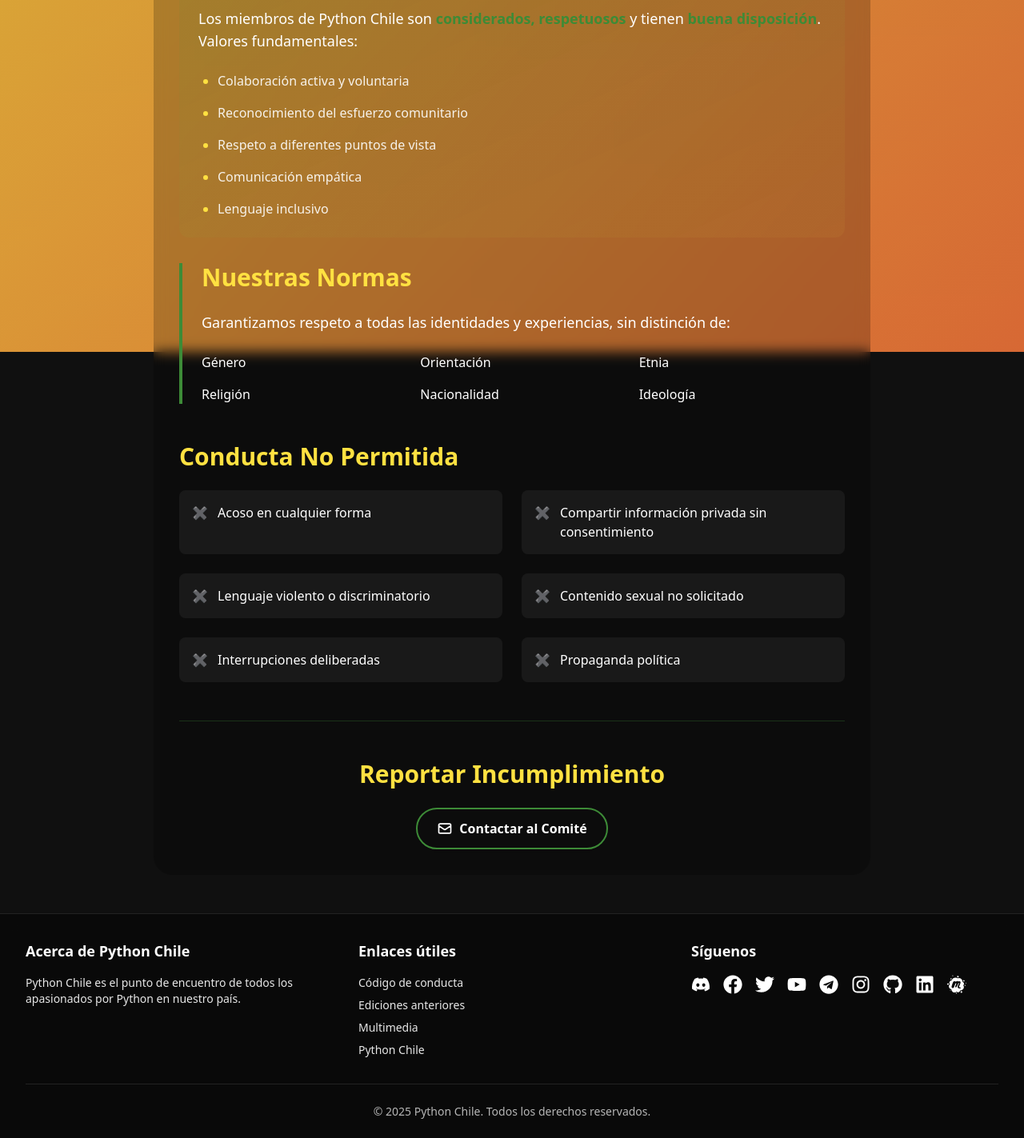
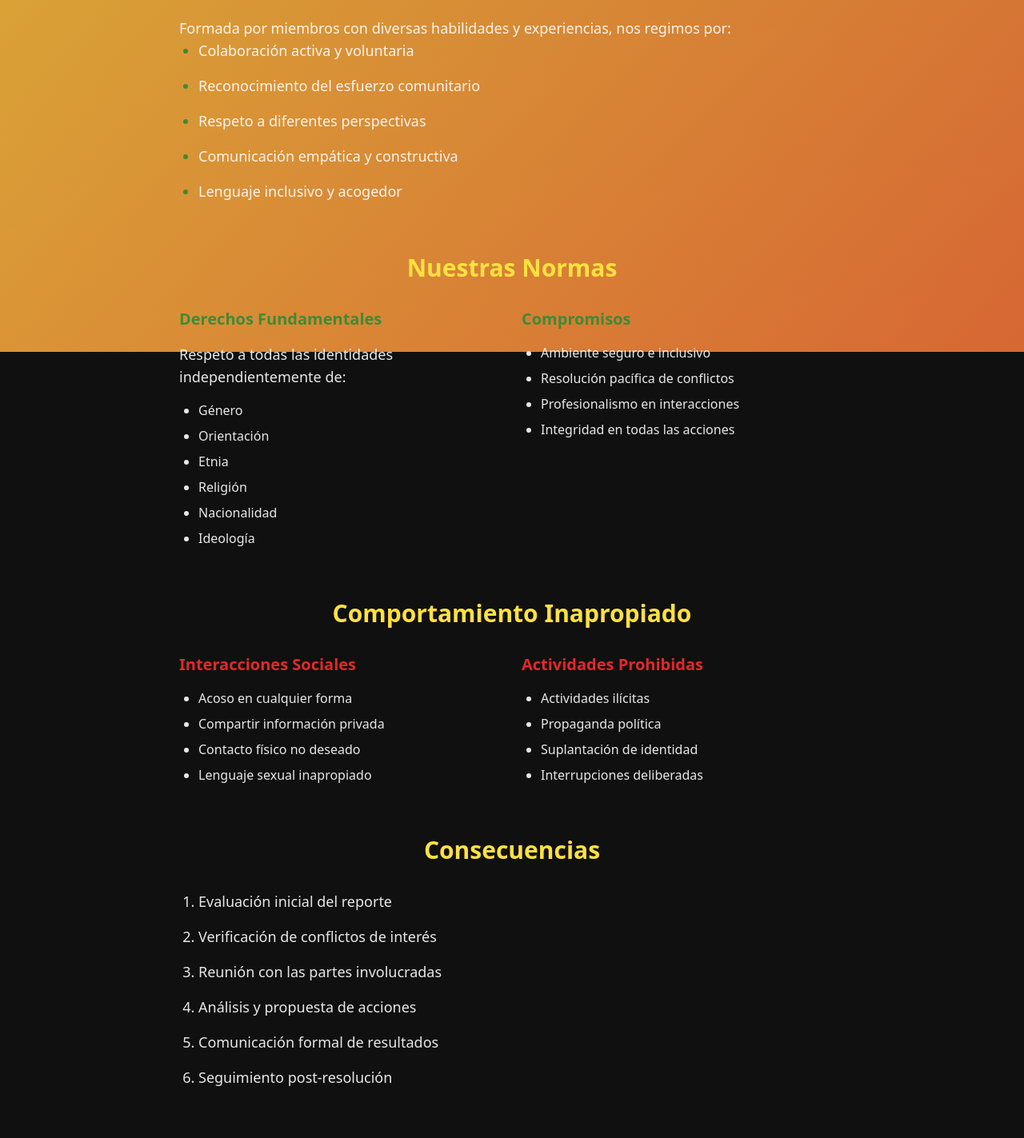
Before and after one commit to python-chile/pydaydotcl, a Next.js app: page /conduct in a window 1280 px wide. Shown: the part 360-1783 px from the top of the page at 80% size. Built offline with nearby package versions, Linux system fonts and the light colour scheme.

Commit message:
Improve Code of Conduct

```diff
--- a/src/app/conduct/page.js
+++ b/src/app/conduct/page.js
@@ -1,98 +1,176 @@
 import Link from "next/link";
 
-export default function CodeOfConductPage() {
+export default function ConductPage() {
   return (
-    <section className="container-py relative z-10">
-      <div className="max-w-4xl mx-auto backdrop-blur-sm bg-black/20 rounded-3xl p-6 md:p-8">
-        {/* Encabezado */}
-        <div className="text-center mb-12">
-          <h1 className="section-title text-[var(--accent-yellow)] mb-4">
-            Código de Conducta
-          </h1>
-          <p className="text-lg text-white/80">
-            (Adaptación del código de conducta de la Python Software Foundation)
+    <article className="container-py max-w-4xl mx-auto space-y-16">
+      {/* Encabezado */}
+      <header className="text-center space-y-6 animate-fade-in">
+        <h1 className="section-title text-5xl font-bold text-py-yellow">
+          Código de Conducta
+        </h1>
+        <p className="text-xl text-py-text/80 max-w-2xl mx-auto">
+          Adaptación del código de conducta de la Python Software Foundation
+          para la comunidad Python Chile
+        </p>
+      </header>
+
+      {/* Sección Comunidad */}
+      <section className="space-y-8">
+        <h2 className="text-3xl font-bold text-py-yellow text-center">
+          Nuestra Comunidad
+        </h2>
+        <div className="prose prose-invert max-w-none text-py-text/90">
+          <p className="text-lg">
+            Formada por miembros con diversas habilidades y experiencias, nos
+            regimos por:
           </p>
+          <ul className="space-y-4 pl-6 list-disc marker:text-py-green">
+            {[
+              "Colaboración activa y voluntaria",
+              "Reconocimiento del esfuerzo comunitario",
+              "Respeto a diferentes perspectivas",
+              "Comunicación empática y constructiva",
+              "Lenguaje inclusivo y acogedor",
+            ].map((item, index) => (
+              <li key={index} className="text-lg">
+                {item}
+              </li>
+            ))}
+          </ul>
         </div>
+      </section>
 
-        <div className="prose prose-invert max-w-none">
-          {/* Sección Nuestra Comunidad */}
-          <div className="bg-gradient-to-br from-[var(--primary-green)]/10 to-[var(--accent-yellow)]/5 p-6 rounded-xl mb-8">
-            <h2 className="text-2xl md:text-3xl font-bold mb-6 text-[var(--accent-yellow)]">
-              Nuestra Comunidad
-            </h2>
-            <p className="text-lg mb-6">
-              Los miembros de Python Chile son <strong className="text-[var(--primary-green)]">considerados, respetuosos</strong> y
-              tienen <strong className="text-[var(--primary-green)]">buena disposición</strong>. Valores fundamentales:
+      {/* Normas Principales */}
+      <section className="space-y-8">
+        <h2 className="text-3xl font-bold text-py-yellow text-center">
+          Nuestras Normas
+        </h2>
+        <div className="grid md:grid-cols-2 gap-6 text-py-text/90">
+          <div className="space-y-4">
+            <h3 className="text-xl font-semibold text-py-green">
+              Derechos Fundamentales
+            </h3>
+            <p className="text-lg">
+              Respeto a todas las identidades independientemente de:
             </p>
-            <ul className="space-y-4 pl-6 list-disc marker:text-[var(--accent-yellow)]">
+            <ul className="list-disc pl-6 space-y-2">
               {[
-                "Colaboración activa y voluntaria",
-                "Reconocimiento del esfuerzo comunitario",
-                "Respeto a diferentes puntos de vista",
-                "Comunicación empática",
-                "Lenguaje inclusivo"
+                "Género",
+                "Orientación",
+                "Etnia",
+                "Religión",
+                "Nacionalidad",
+                "Ideología",
               ].map((item, index) => (
-                <li key={index} className="text-white/90">{item}</li>
+                <li key={index}>{item}</li>
               ))}
             </ul>
           </div>
 
-          {/* Sección Normas */}
-          <div className="border-l-4 border-[var(--primary-green)] pl-6 mb-12">
-            <h2 className="text-2xl md:text-3xl font-bold mb-6 text-[var(--accent-yellow)]">
-              Nuestras Normas
-            </h2>
-            <p className="text-lg">
-              Garantizamos respeto a todas las identidades y experiencias, sin distinción de:
-            </p>
-            <div className="grid grid-cols-2 md:grid-cols-3 gap-4 mt-6">
-              {['Género', 'Orientación', 'Etnia', 'Religión', 'Nacionalidad', 'Ideología'].map((item, index) => (
-                <div key={index} className="badge-pill">
-                  {item}
-                </div>
+          <div className="space-y-4">
+            <h3 className="text-xl font-semibold text-py-green">Compromisos</h3>
+            <ul className="list-disc pl-6 space-y-2">
+              {[
+                "Ambiente seguro e inclusivo",
+                "Resolución pacífica de conflictos",
+                "Profesionalismo en interacciones",
+                "Integridad en todas las acciones",
+              ].map((item, index) => (
+                <li key={index}>{item}</li>
               ))}
-            </div>
+            </ul>
+          </div>
+        </div>
+      </section>
+
+      {/* Conducta Prohibida */}
+      <section className="space-y-8">
+        <h2 className="text-3xl font-bold text-py-yellow text-center">
+          Comportamiento Inapropiado
+        </h2>
+        <div className="grid md:grid-cols-2 gap-6 text-py-text/90">
+          <div className="space-y-4">
+            <h3 className="text-xl font-semibold text-py-red mix-blend-difference hover:mix-blend-normal transition-all">
+              Interacciones Sociales
+            </h3>
+            <ul className="list-disc pl-6 space-y-2">
+              {[
+                "Acoso en cualquier forma",
+                "Compartir información privada",
+                "Contacto físico no deseado",
+                "Lenguaje sexual inapropiado",
+              ].map((item, index) => (
+                <li key={index}>{item}</li>
+              ))}
+            </ul>
           </div>
 
-          {/* Comportamiento Inapropiado */}
-          <div className="mb-12">
-            <h2 className="text-2xl md:text-3xl font-bold mb-6 text-[var(--accent-yellow)]">
-              Conducta No Permitida
-            </h2>
-            <div className="grid md:grid-cols-2 gap-6">
+          <div className="space-y-4">
+            <h3 className="text-xl font-semibold text-py-red mix-blend-difference hover:mix-blend-normal transition-all">
+              Actividades Prohibidas
+            </h3>
+            <ul className="list-disc pl-6 space-y-2">
               {[
-                "Acoso en cualquier forma",
-                "Compartir información privada sin consentimiento",
-                "Lenguaje violento o discriminatorio",
-                "Contenido sexual no solicitado",
+                "Actividades ilícitas",
+                "Propaganda política",
+                "Suplantación de identidad",
                 "Interrupciones deliberadas",
-                "Propaganda política"
               ].map((item, index) => (
-                <div key={index} className="flex items-start space-x-3 p-4 bg-white/5 rounded-lg">
-                  <div className="text-[var(--outline-red)]">✖</div>
-                  <span className="flex-1">{item}</span>
-                </div>
+                <li key={index}>{item}</li>
               ))}
-            </div>
-          </div>
-
-          {/* Contacto */}
-          <div className="text-center border-t border-[var(--primary-green)]/30 pt-12 mt-12">
-            <h2 className="text-2xl md:text-3xl font-bold mb-6 text-[var(--accent-yellow)]">
-              Reportar Incumplimiento
-            </h2>
-            <Link
-              href="mailto:coc@pythonchile.cl"
-              className="btn-primary inline-flex items-center mx-auto"
-            >
-              <svg className="w-5 h-5 mr-2" fill="none" stroke="currentColor" viewBox="0 0 24 24">
-                <path strokeLinecap="round" strokeLinejoin="round" strokeWidth={2} d="M3 8l7.89 5.26a2 2 0 002.22 0L21 8M5 19h14a2 2 0 002-2V7a2 2 0 00-2-2H5a2 2 0 00-2 2v10a2 2 0 002 2z" />
-              </svg>
-              Contactar al Comité
-            </Link>
+            </ul>
           </div>
         </div>
-      </div>
-    </section>
+      </section>
+
+      {/* Consecuencias */}
+      <section className="space-y-8">
+        <h2 className="text-3xl font-bold text-py-yellow text-center">
+          Consecuencias
+        </h2>
+        <div className="prose prose-invert max-w-none text-py-text/90">
+          <ol className="list-decimal pl-6 space-y-4">
+            {[
+              "Evaluación inicial del reporte",
+              "Verificación de conflictos de interés",
+              "Reunión con las partes involucradas",
+              "Análisis y propuesta de acciones",
+              "Comunicación formal de resultados",
+              "Seguimiento post-resolución",
+            ].map((item, index) => (
+              <li key={index} className="text-lg">
+                {item}
+              </li>
+            ))}
+          </ol>
+        </div>
+      </section>
+
+      {/* Contacto */}
+      <footer className="text-center space-y-6">
+        <Link
+          href="mailto:coc@pythonchile.cl"
+          className="btn-primary inline-flex items-center px-8 py-4 text-lg"
+        >
+          <svg
+            className="w-6 h-6 mr-2"
+            fill="none"
+            stroke="currentColor"
+            viewBox="0 0 24 24"
+          >
+            <path
+              strokeLinecap="round"
+              strokeLinejoin="round"
+              strokeWidth={2}
+              d="M3 8l7.89 5.26a2 2 0 002.22 0L21 8M5 19h14a2 2 0 002-2V7a2 2 0 00-2-2H5a2 2 0 00-2 2v10a2 2 0 002 2z"
+            />
+          </svg>
+          Reportar Incumplimiento
+        </Link>
+        <p className="text-py-text/60 text-sm">
+          Respuesta garantizada en menos de 48 horas
+        </p>
+      </footer>
+    </article>
   );
 }
```
